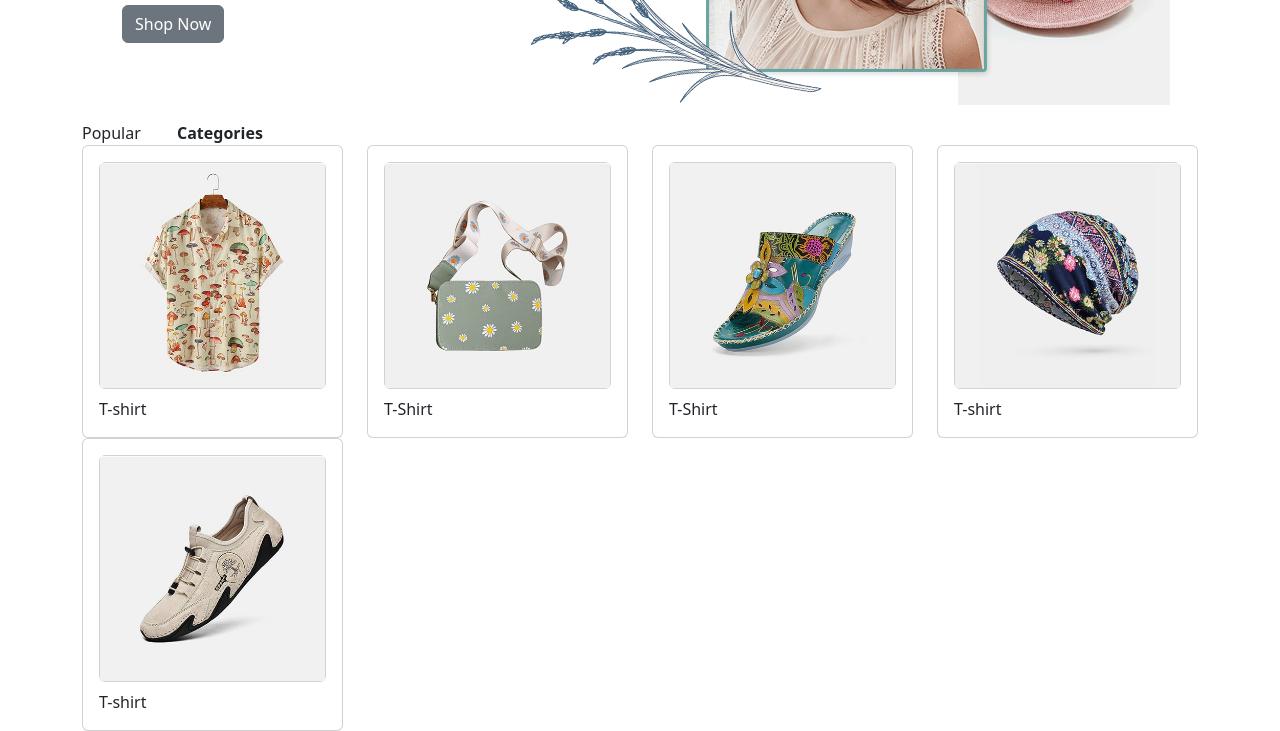
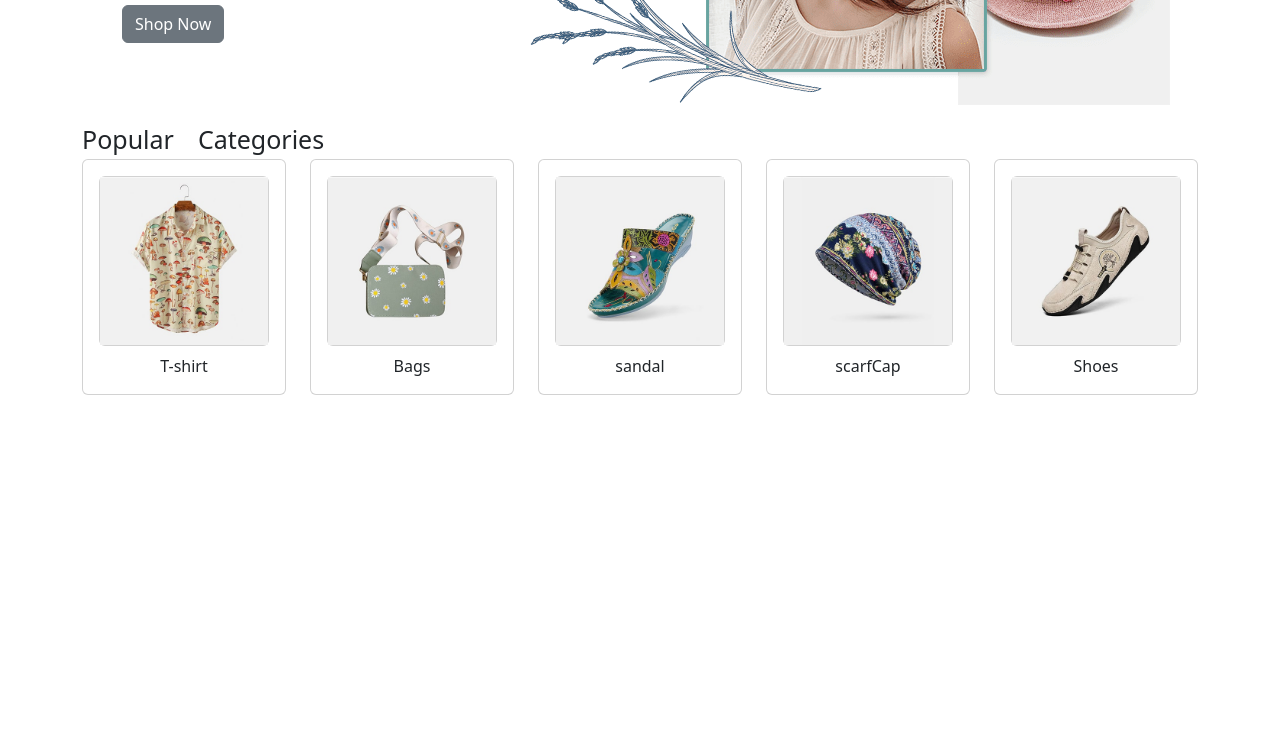
Before and after one commit to Jaswanth448/E-comm-landingpage, a plain HTML site: page Index.Html in a window 1280 px wide. Shown: the part 643-1374 px from the top of the page. After the commit the page ends 1038 px from the top, so only its background shows below. Drawn offline with nearby package versions, Linux system fonts and the light colour scheme.

Commit message:
first commit

```diff
--- a/Index.Html
+++ b/Index.Html
@@ -72,50 +72,51 @@
     </div>
   </div>
   <div class="container">
-    <div class="row">
-    <div class="col-1">Popular</div>
-    <div class="col-1"><b>Categories</b></div>
+    <div class="row row-cols-auto" style="font-size: 25px;">
+      <div class="col">Popular</div>
+      <div class="col">Categories</div>
+    </div>
   </div>
   </div>
   <div class="container">
-  <div class="row">
-    <div class="col-3">
+  <div class="row  row-cols-5">
+    <div class="col">
       <div class="card">
         <div class="card-body">
           <h5 class="card"><img src="./T-shirt.jpg" alt=""></h5>
-          <p class="card-text">T-shirt</p>
+          <p class="card-text" style="text-align: center;">T-shirt</p>
         </div>
       </div>
     </div>
-    <div class="col-3">
+    <div class="col">
       <div class="card">
         <div class="card-body">
           <h5 class="card"><img src="./handbag.jpg" alt=""></h5>
-          <p class="card-text">T-Shirt</p>
+          <p class="card-text" style="text-align: center;">Bags</p>
         </div>
       </div>
     </div>
-    <div class="col-3">
+    <div class="col">
     <div class="card">
       <div class="card-body">
         <h5 class="card"><img src="./slipper.jpg" alt=""></h5>
-        <p class="card-text">T-Shirt</p>
+        <p class="card-text" style="text-align: center;">sandal</p>
       </div>
     </div>
   </div>
-  <div class="col-3">
+  <div class="col">
   <div class="card">
     <div class="card-body">
       <h5 class="card"><img src="./woolcap.jpg" alt=""></h5>
-      <p class="card-text">T-shirt</p>
+      <p class="card-text" style="text-align: center;">scarfCap</p>
     </div>
   </div>
 </div>
-<div class="col-3">
+<div class="col">
 <div class="card">
   <div class="card-body">
     <h5 class="card"><img src="./shoe.jpg" alt=""></h5>
-    <p class="card-text">T-shirt</p>
+    <p class="card-text" style="text-align: center;">Shoes</p>
   </div>
 </div>
 </div>
```
